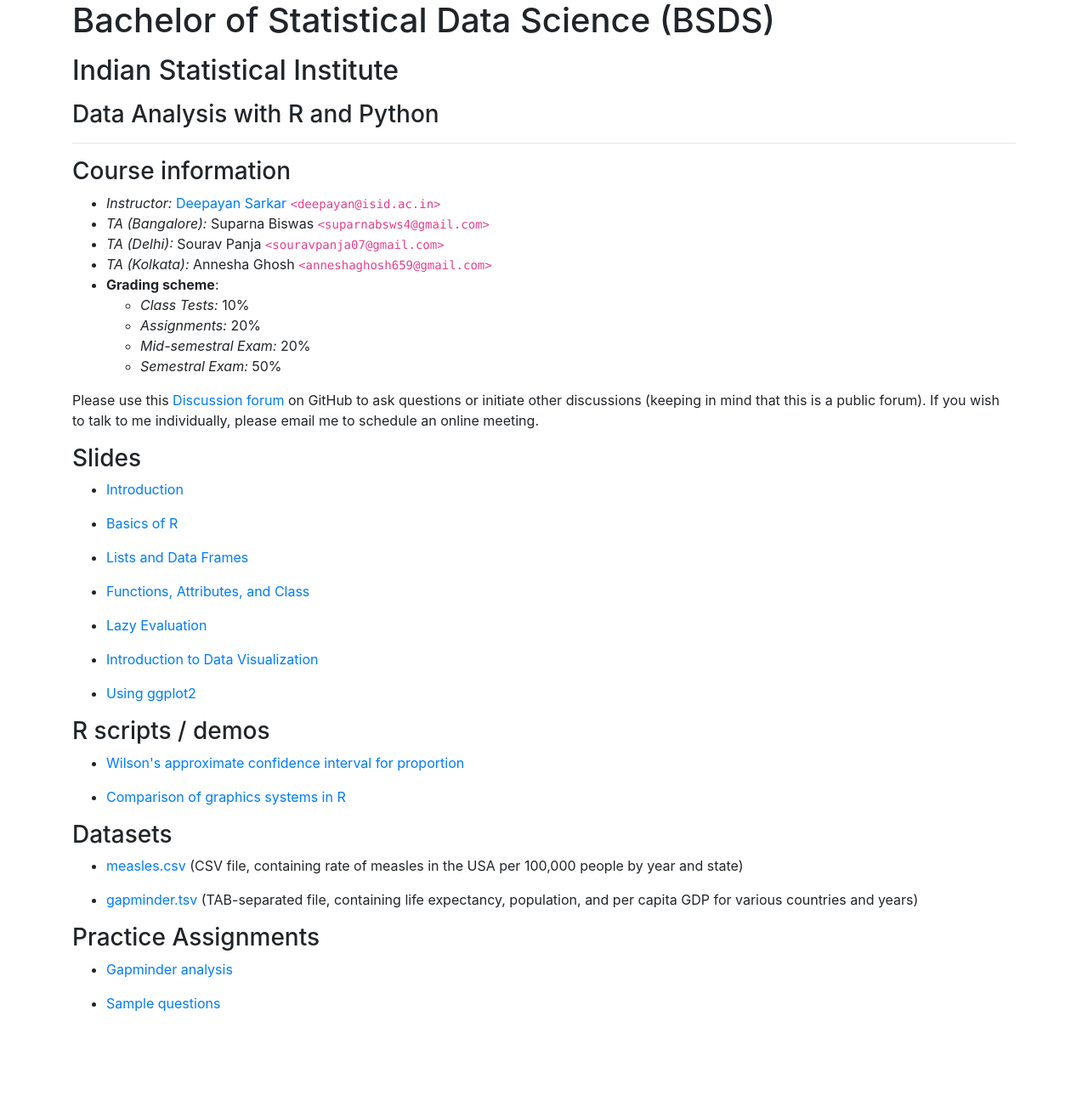
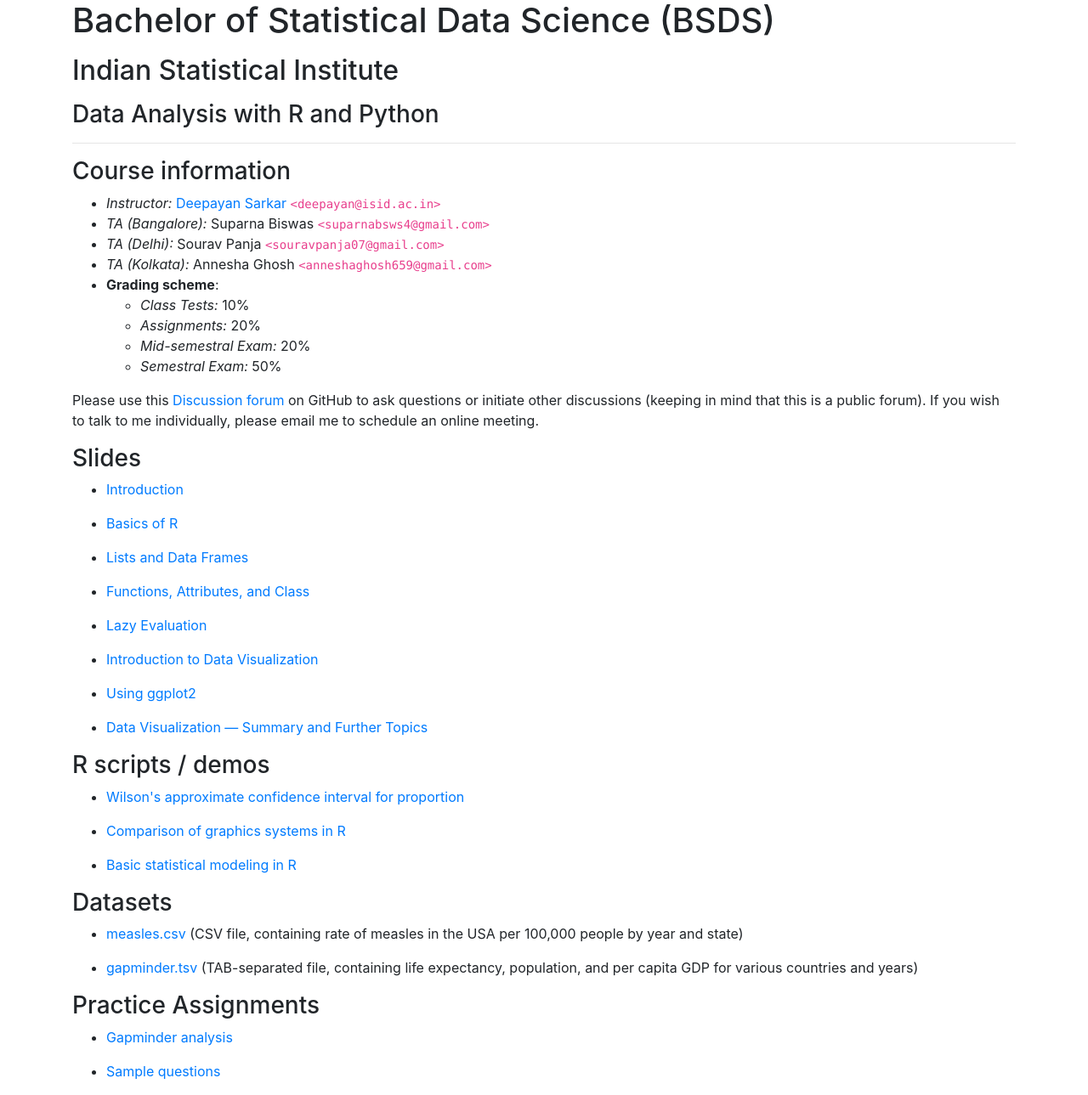
Before and after one commit to deepayan/BSDS, a Jekyll site: the page docs/2025-01-DARP/index.html, which Jekyll copies as it is, in a window 1280 px wide. Shown: the whole page at 85% size. Built offline with Jekyll 4.4.1, drawn with Linux system fonts in a browser that asks for light colours; before the commit the page ends 1209 px from its top, so only the background shows below that.

Commit message:
add links

```diff
--- a/docs/2025-01-DARP/index.html
+++ b/docs/2025-01-DARP/index.html
@@ -63,6 +63,7 @@
 	  <li><p><a href="slides/05-lazy-evaluation.html">Lazy Evaluation</a></p></li>
 	  <li><p><a href="slides/06-visualization-basics.html">Introduction to Data Visualization</a></p></li>
 	  <li><p><a href="slides/07-ggplot.html">Using ggplot2</a></p></li>
+	  <li><p><a href="slides/08-visualization-summary.html">Data Visualization — Summary and Further Topics</a></p></li>
 	</ul>
 
 	<h3>R scripts / demos</h3>
@@ -70,6 +71,7 @@
 	<ul>
 	  <li><p><a href="slides/wilson-ci.R">Wilson's approximate confidence interval for proportion</a></p></li>
 	  <li><p><a href="slides/graphics.R">Comparison of graphics systems in R</a></p></li>
+	  <li><p><a href="slides/statistical-modeling.R">Basic statistical modeling in R</a></p></li>
 	</ul>
 
 	<h3>Datasets</h3>
```
Also changed, not shown: 1 other file.
